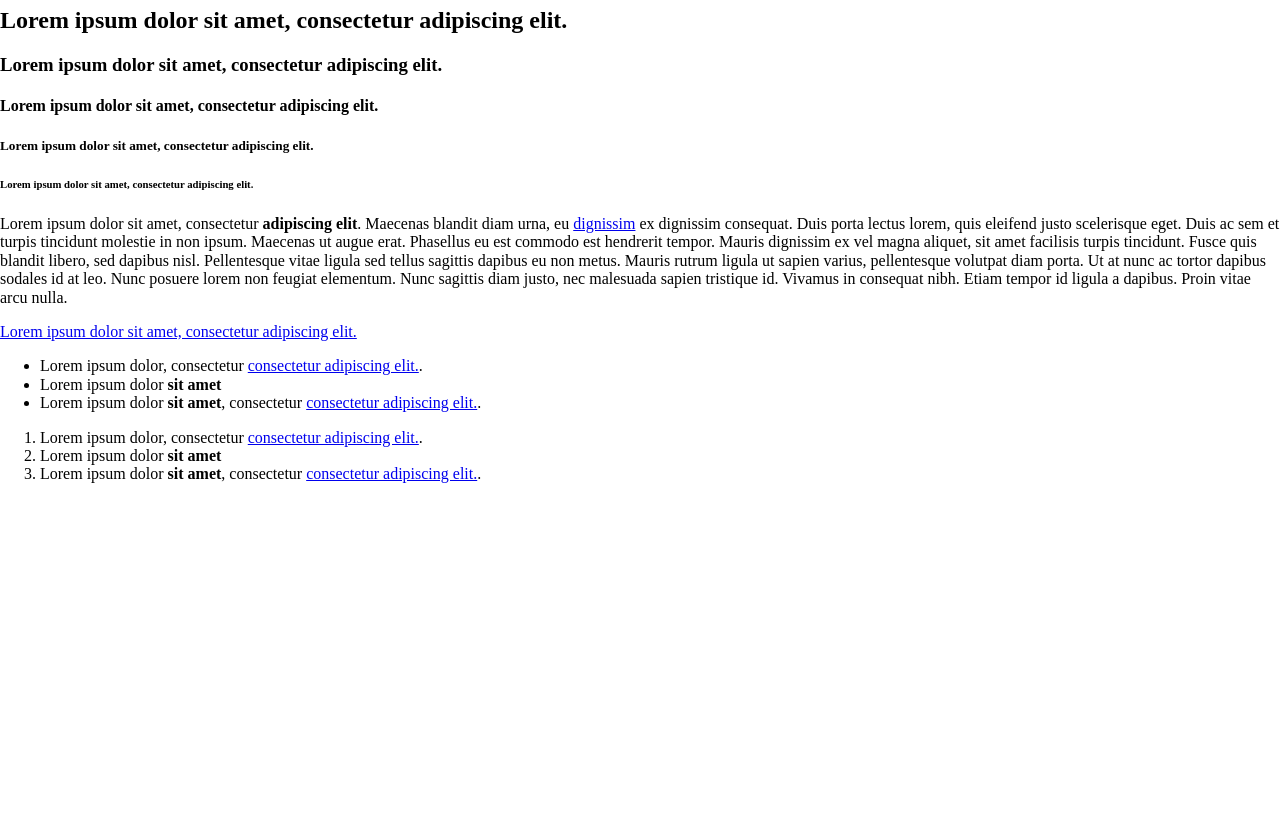
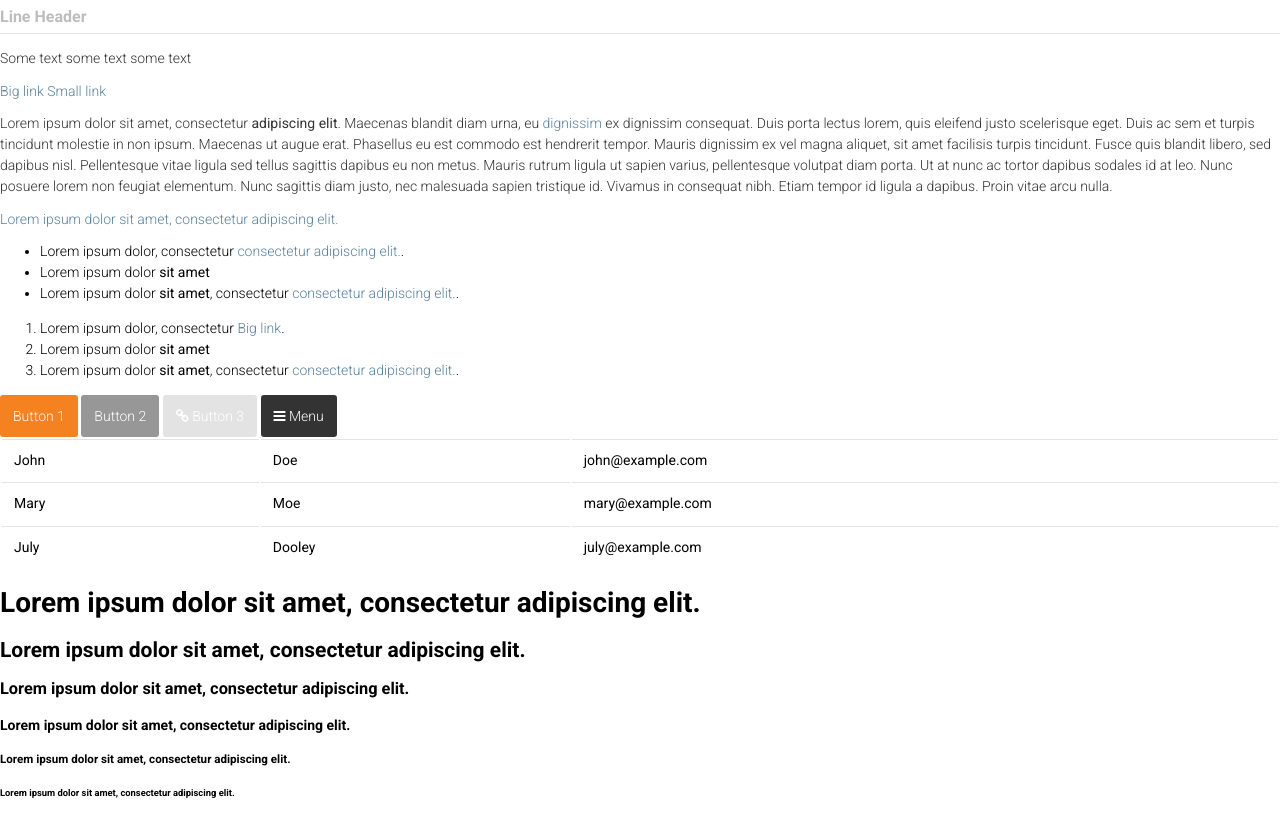
Before and after one commit to gombroo/admin-panel, a plain HTML site: page styleguide.html in a window 1280 px wide. Shown: the part 73-894 px from the top of the page. Before the commit the page ends 800 px from the top, so only its background shows below. Drawn offline with Linux system fonts and the light colour scheme.

Commit message:
Add styleguide and basic scss styles

```diff
--- /dev/null
+++ b/css/components/tables.css
@@ -0,0 +1,2 @@
+
+/*# sourceMappingURL=tables.css.map */
--- a/css/style.css
+++ b/css/style.css
@@ -3,7 +3,7 @@
 /* Fonts */
 /* Font weight */
 /* Transition */
-/* Borders */
+/* Border */
 /*! normalize.css v8.0.1 | MIT License | github.com/necolas/normalize.css */
 /* Document
    ========================================================================== */
@@ -1320,7 +1320,103 @@ html {
   }
 }
 
+body {
+  font-family: "Roboto", Helvetica, Arial;
+  font-size: 14px;
+}
+
+a {
+  font-weight: 300;
+  color: #56819f;
+  text-decoration: none;
+}
+
+a:hover {
+  color: #f58220;
+  text-decoration: none;
+}
+
+p {
+  font-weight: 300;
+  color: #333333;
+  line-height: 1.5;
+}
+
+ol li, ul li {
+  font-weight: 300;
+  line-height: 1.5;
+}
+
 /* Components */
+.btn {
+  font-weight: 300;
+  color: #ffffff;
+  text-align: center;
+  vertical-align: middle;
+  background-color: #333333;
+  border: none;
+  padding: 13px;
+  border-radius: 3px;
+  cursor: pointer;
+  transition: all 0.5s ease-in-out;
+}
+
+.btn:hover {
+  color: #ffffff;
+}
+
+.btn-one {
+  background-color: #f58220;
+}
+
+.btn-one:hover {
+  background-color: #ffa200;
+}
+
+.btn-two {
+  background-color: #979797;
+}
+
+.btn-two:hover {
+  background-color: #bdbdbd;
+}
+
+.btn-three {
+  background-color: #e3e3e3;
+}
+
+.heading__page {
+  font-size: 16px;
+  font-weight: 400;
+  color: #bdbdbd;
+  text-transform: uppercase;
+}
+
+.heading__section {
+  font-size: 16px;
+  font-weight: 700;
+  color: #bdbdbd;
+}
+
+.heading__line {
+  font-size: 16px;
+  font-weight: 700;
+  color: #bdbdbd;
+  line-height: 2;
+  border-bottom: 1px solid #e3e3e3;
+}
+
+.table {
+  width: 100%;
+  margin-bottom: 1rem;
+}
+
+.table th, .table td {
+  padding: 0.75rem;
+  vertical-align: top;
+  border-top: 1px solid #e3e3e3;
+}
+
 /* Sections */
 /* Pages / Views */
 /*# sourceMappingURL=style.css.map */
--- a/styleguide.html
+++ b/styleguide.html
@@ -1,20 +1,32 @@
 <!DOCTYPE html>
 <html lang="en">
+
 <head>
   <meta charset="UTF-8">
   <meta name="viewport" content="width=device-width, initial-scale=1.0">
   <meta http-equiv="X-UA-Compatible" content="ie=edge">
   <title>Admin Panel Style Guide</title>
+  <link href="https://fonts.googleapis.com/css?family=Roboto:300,400,500,700&amp;display=swap" rel="stylesheet">
+  <link rel="stylesheet" href="https://cdnjs.cloudflare.com/ajax/libs/font-awesome/4.7.0/css/font-awesome.min.css">
   <link rel="stylesheet" href="css/style.css">
 </head>
+
 <body>
-    <h1>Lorem ipsum dolor sit amet, consectetur adipiscing elit.</h1>
-    <h2>Lorem ipsum dolor sit amet, consectetur adipiscing elit.</h2>
-    <h3>Lorem ipsum dolor sit amet, consectetur adipiscing elit.</h3>
-    <h4>Lorem ipsum dolor sit amet, consectetur adipiscing elit.</h4>
-    <h5>Lorem ipsum dolor sit amet, consectetur adipiscing elit.</h5>
-    <h6>Lorem ipsum dolor sit amet, consectetur adipiscing elit.</h6>
-    <p>Lorem ipsum dolor sit amet, consectetur <strong>adipiscing elit</strong>. Maecenas blandit diam urna, eu <a href="#">dignissim</a> ex dignissim consequat. Duis porta lectus lorem, quis eleifend justo scelerisque eget. Duis ac sem et turpis tincidunt molestie in non ipsum. Maecenas ut augue erat. Phasellus eu est commodo est hendrerit tempor. Mauris dignissim ex vel magna aliquet, sit amet facilisis turpis tincidunt. Fusce quis blandit libero, sed dapibus nisl. Pellentesque vitae ligula sed tellus sagittis dapibus eu non metus. Mauris rutrum ligula ut sapien varius, pellentesque volutpat diam porta. Ut at nunc ac tortor dapibus sodales id at leo. Nunc posuere lorem non feugiat elementum. Nunc sagittis diam justo, nec malesuada sapien tristique id. Vivamus in consequat nibh. Etiam tempor id ligula a dapibus. Proin vitae arcu nulla.</p>
+  <h1 class="heading__page">Page Header</h1>
+  <h2 class="heading__section">Section Header</h2>
+  <h2 class="heading__line">Line Header</h2>
+  <p>Some text some text some text</p>
+  <a href="#">Big link</a>
+  <a href="#">Small link</a>
+
+  <p>Lorem ipsum dolor sit amet, consectetur <strong>adipiscing elit</strong>. Maecenas blandit diam urna, eu <a
+      href="#">dignissim</a> ex dignissim consequat. Duis porta lectus lorem, quis eleifend justo scelerisque eget.
+    Duis ac sem et turpis tincidunt molestie in non ipsum. Maecenas ut augue erat. Phasellus eu est commodo est
+    hendrerit tempor. Mauris dignissim ex vel magna aliquet, sit amet facilisis turpis tincidunt. Fusce quis blandit
+    libero, sed dapibus nisl. Pellentesque vitae ligula sed tellus sagittis dapibus eu non metus. Mauris rutrum ligula
+    ut sapien varius, pellentesque volutpat diam porta. Ut at nunc ac tortor dapibus sodales id at leo. Nunc posuere
+    lorem non feugiat elementum. Nunc sagittis diam justo, nec malesuada sapien tristique id. Vivamus in consequat
+    nibh. Etiam tempor id ligula a dapibus. Proin vitae arcu nulla.</p>
   <a href="#">Lorem ipsum dolor sit amet, consectetur adipiscing elit.</a>
   <ul>
     <li>Lorem ipsum dolor, consectetur <a href="#">consectetur adipiscing elit.</a>.</li>
@@ -22,9 +34,43 @@
     <li>Lorem ipsum dolor <strong>sit amet</strong>, consectetur <a href="#">consectetur adipiscing elit.</a>.</li>
   </ul>
   <ol>
-      <li>Lorem ipsum dolor, consectetur <a href="#">consectetur adipiscing elit.</a>.</li>
+    <li>Lorem ipsum dolor, consectetur <a href="#">Big link</a>.</li>
     <li>Lorem ipsum dolor <strong>sit amet</strong></li>
     <li>Lorem ipsum dolor <strong>sit amet</strong>, consectetur <a href="#">consectetur adipiscing elit.</a>.</li>
   </ol>
+
+  <button class="btn btn-one">Button 1</button>
+  <button class="btn btn-two">Button 2</button>
+  <button class="btn btn-three"><i class="fa fa-link"></i> Button 3</button>
+  <button class="btn"><i class="fa fa-bars"></i> Menu</button>
+
+  <table class="table">
+    <tbody>
+      <tr>
+        <td>John</td>
+        <td>Doe</td>
+        <td>john@example.com</td>
+      </tr>
+      <tr>
+        <td>Mary</td>
+        <td>Moe</td>
+        <td>mary@example.com</td>
+      </tr>
+      <tr>
+        <td>July</td>
+        <td>Dooley</td>
+        <td>july@example.com</td>
+      </tr>
+    </tbody>
+  </table>
+
+  <h1>Lorem ipsum dolor sit amet, consectetur adipiscing elit.</h1>
+  <h2>Lorem ipsum dolor sit amet, consectetur adipiscing elit.</h2>
+  <h3>Lorem ipsum dolor sit amet, consectetur adipiscing elit.</h3>
+  <h4>Lorem ipsum dolor sit amet, consectetur adipiscing elit.</h4>
+  <h5>Lorem ipsum dolor sit amet, consectetur adipiscing elit.</h5>
+  <h6>Lorem ipsum dolor sit amet, consectetur adipiscing elit.</h6>
+
 </body>
+
 </html>
```
Also changed, not shown: index.html (+16 -0 lines), images/general.png (added), 2 other files. Lines whose indentation alone changed are shown as unchanged.
